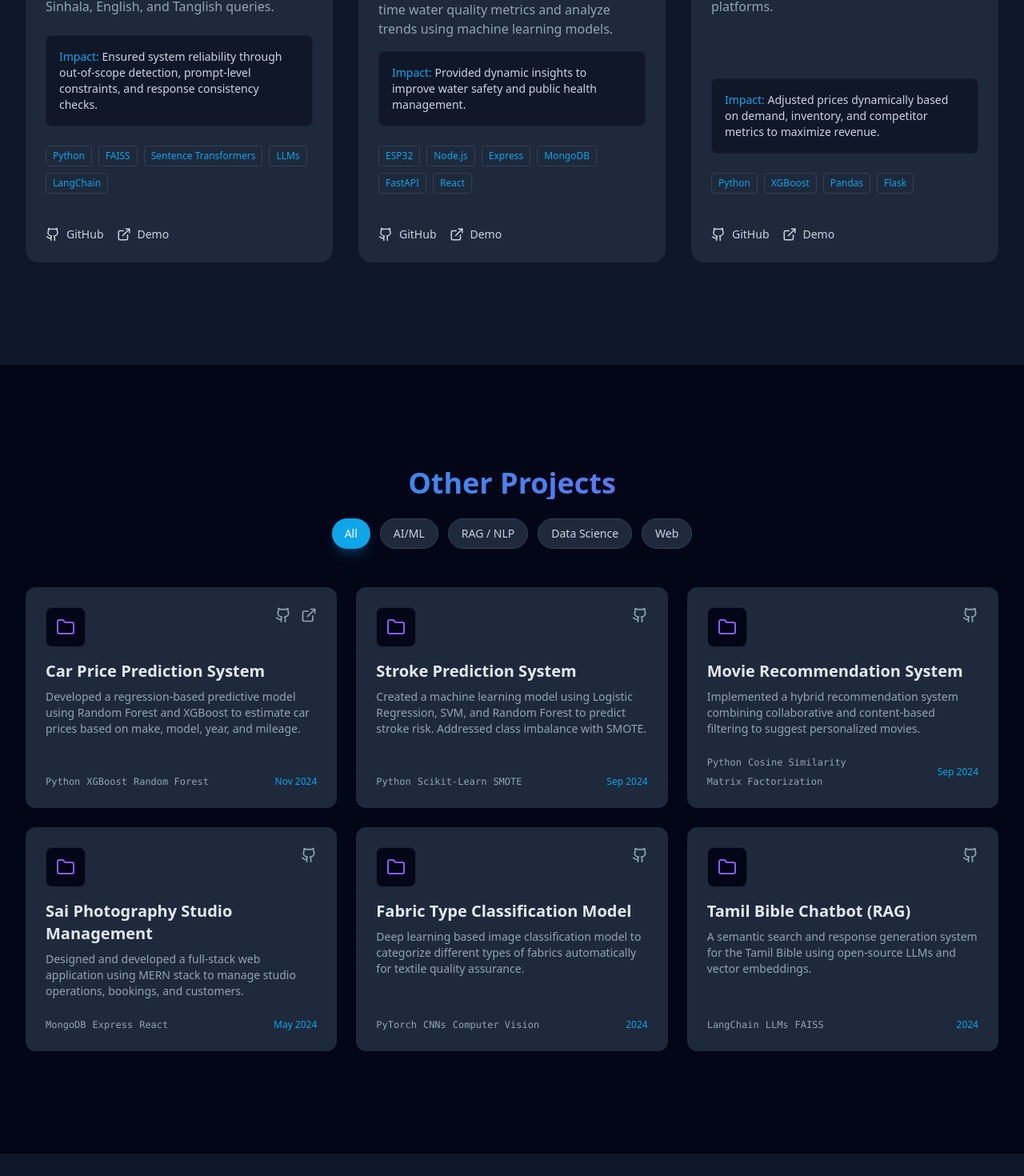
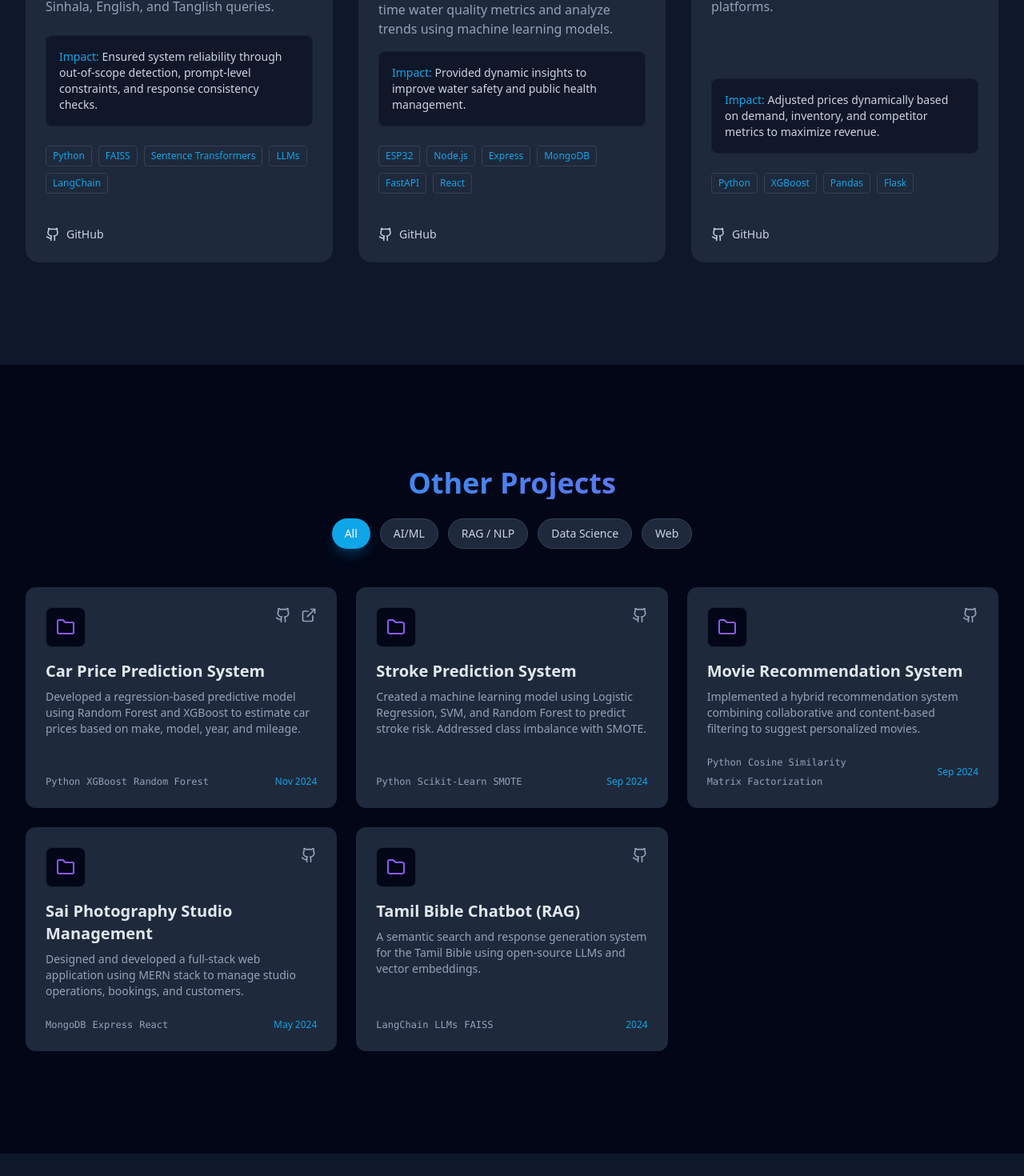
Before and after one commit to sivajanthan/Portfolio_Ajanthan, a React (Vite) app: page / in a window 1280 px wide. Shown: the part 2772-4242 px from the top of the page at 80% size. Built offline with nearby package versions, Linux system fonts and the light colour scheme.

Commit message:
Remove fabric project and cross-lingual demo link as requested

```diff
--- a/src/components/AllProjects.jsx
+++ b/src/components/AllProjects.jsx
@@ -41,14 +41,6 @@ const AllProjects = () => {
       tech: ["MongoDB", "Express", "React", "Node.js"],
       date: "May 2024",
       github: "https://github.com/sivajanthan/ITP-project",
-    },
-    {
-      title: "Fabric Type Classification Model",
-      category: "AI/ML",
-      description: "Deep learning based image classification model to categorize different types of fabrics automatically for textile quality assurance.",
-      tech: ["PyTorch", "CNNs", "Computer Vision"],
-      date: "2024",
-      github: "Add GitHub link here",
     },
     {
       title: "Tamil Bible Chatbot (RAG)",
--- a/src/components/FeaturedProjects.jsx
+++ b/src/components/FeaturedProjects.jsx
@@ -12,7 +12,7 @@ const FeaturedProjects = () => {
       tech: ["Python", "FAISS", "Sentence Transformers", "LLMs", "LangChain"],
       icon: <Languages className="w-6 h-6 text-primary" />,
       github: "https://github.com/sivajanthan/A-Cross-Lingual-RAG-Framework-for-Public-Guidance",
-      demo: "#"
+      demo: null
     },
     {
       title: "IoT-Based Water Quality Monitoring & Analytics",
@@ -21,7 +21,7 @@ const FeaturedProjects = () => {
       tech: ["ESP32", "Node.js", "Express", "MongoDB", "FastAPI", "React"],
       icon: <Activity className="w-6 h-6 text-secondary" />,
       github: "#",
-      demo: "#"
+      demo: null
     },
     {
       title: "Dynamic Pricing Engine",
@@ -30,7 +30,7 @@ const FeaturedProjects = () => {
       tech: ["Python", "XGBoost", "Pandas", "Flask"],
       icon: <BarChart2 className="w-6 h-6 text-primary" />,
       github: "#",
-      demo: "#"
+      demo: null
     }
   ];
 
@@ -85,12 +85,14 @@ const FeaturedProjects = () => {
                 </div>
 
                 <div className="flex gap-4 pt-4 border-t border-slate-800">
-                  <a href={project.github} className="flex items-center gap-2 text-sm text-slate-300 hover:text-white transition-colors">
+                  <a href={project.github === "#" ? "#" : project.github} className="flex items-center gap-2 text-sm text-slate-300 hover:text-white transition-colors">
                     <Github size={18} /> GitHub
                   </a>
-                  <a href={project.demo} className="flex items-center gap-2 text-sm text-slate-300 hover:text-primary transition-colors">
-                    <ExternalLink size={18} /> Demo
-                  </a>
+                  {project.demo && (
+                    <a href={project.demo} className="flex items-center gap-2 text-sm text-slate-300 hover:text-primary transition-colors">
+                      <ExternalLink size={18} /> Demo
+                    </a>
+                  )}
                 </div>
               </motion.div>
             ))}
```
